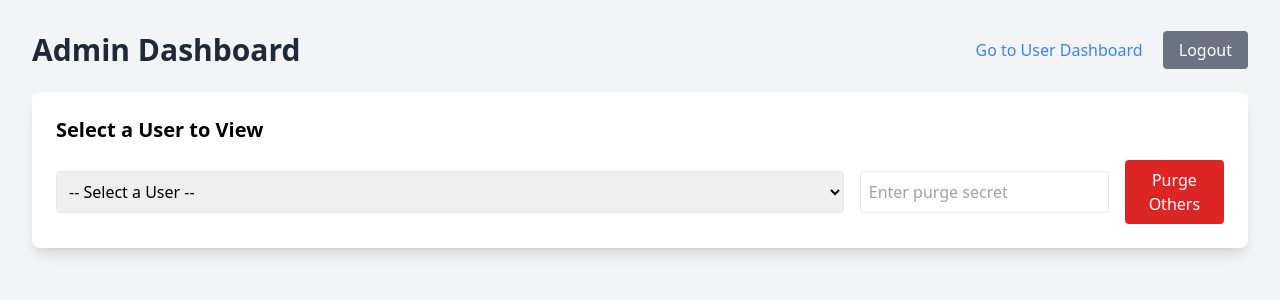
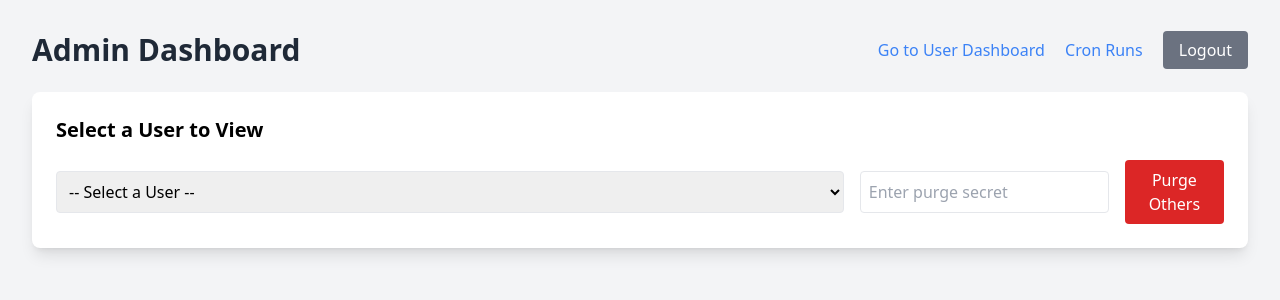
Before and after one commit to ajays1010/multiuser, a Flask app: template templates/admin_dashboard.html in a window 1280 px wide. Shown: the top 300 px of the page. Run offline with Flask 3, Linux system fonts and the light colour scheme; the template is opened without the code that fills it, so the values that code supplies are empty; some libraries are stand-ins or nearby versions.

Commit message:
Add files via upload
for cron

```diff
--- a/templates/admin_dashboard.html
+++ b/templates/admin_dashboard.html
@@ -11,6 +11,7 @@
             <h1 class="text-3xl font-bold text-gray-800">Admin Dashboard</h1>
             <div>
                 <a href="/" class="text-blue-500 mr-4">Go to User Dashboard</a>
+                <a href="/admin/cron_runs" class="text-blue-500 mr-4">Cron Runs</a>
                 <a href="/logout" class="bg-gray-500 text-white py-2 px-4 rounded hover:bg-gray-600">Logout</a>
             </div>
         </div>
```
